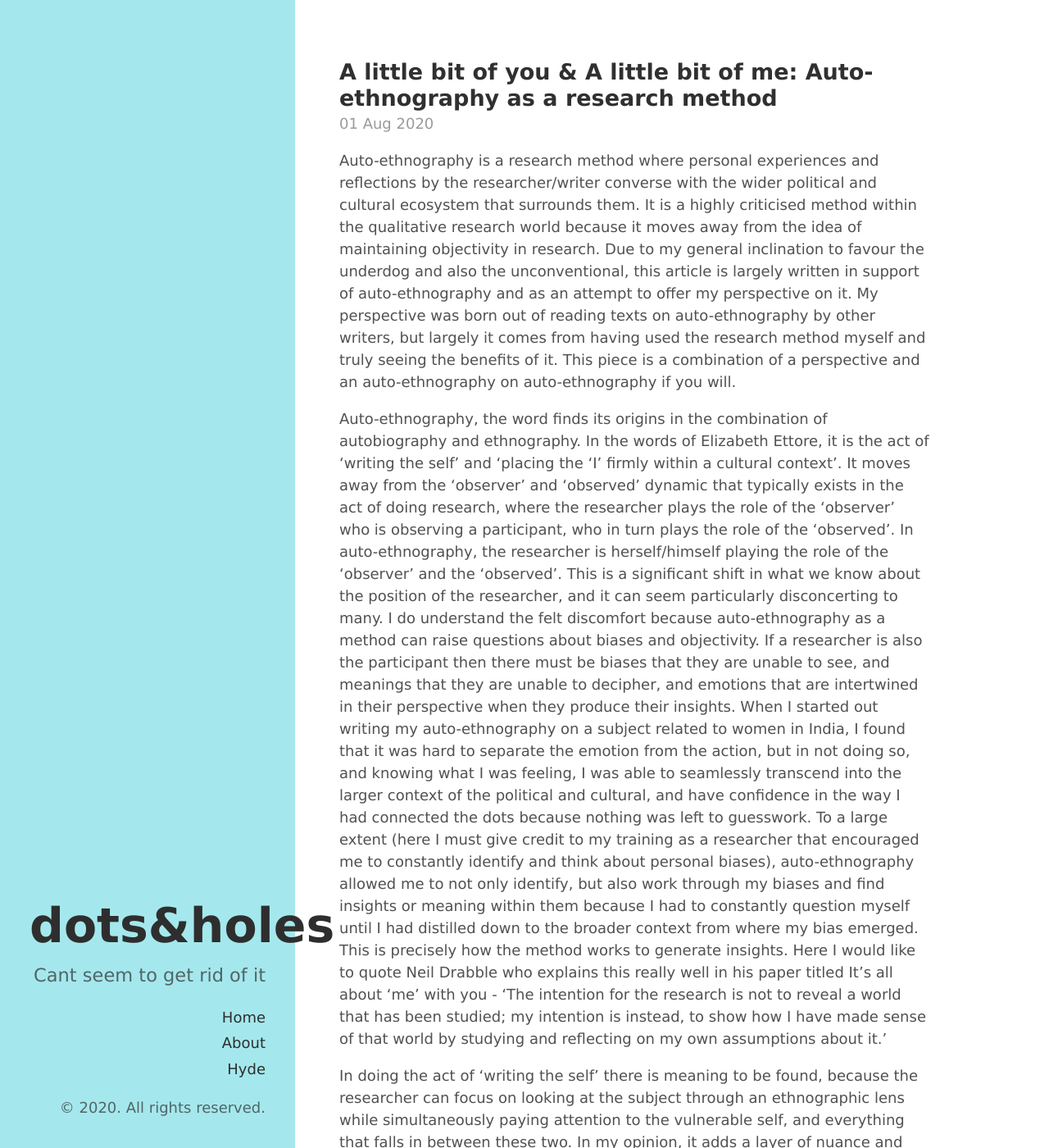
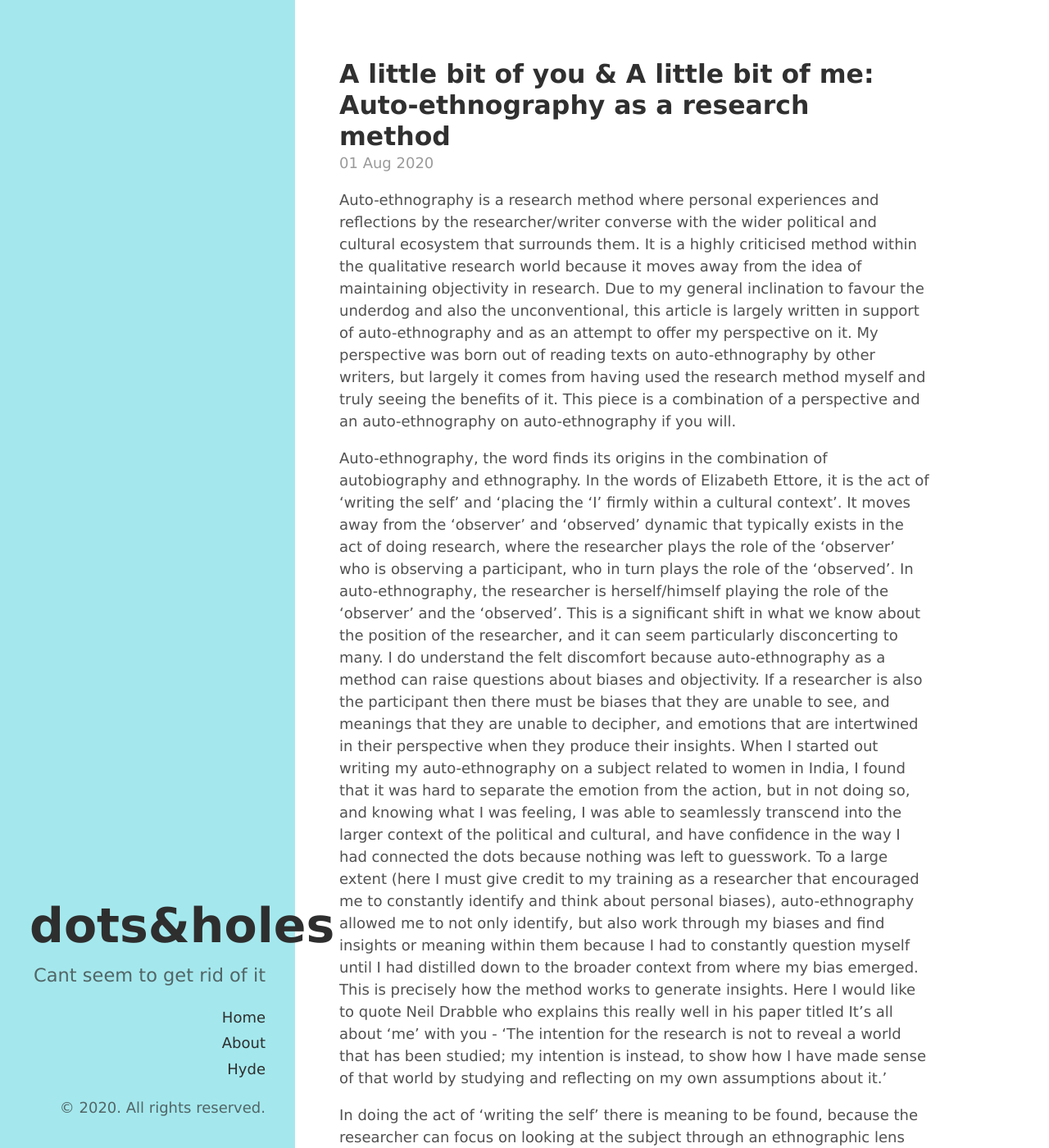
Before and after one commit to dotsandholes/dotsandholes.github.io, a Jekyll site: the page built from index.html, in a window 1280 px wide and 1400 px high. Shown: the whole window at 82% size. Built offline with Jekyll 4.4.1, drawn with Linux system fonts in a browser that asks for light colours; the list of posts is cut into pages by our own code.

Commit message:
Update poole.css

```diff
--- a/public/css/poole.css
+++ b/public/css/poole.css
@@ -88,7 +88,7 @@ h1, h2, h3, h4, h5, h6 {
   text-rendering: optimizeLegibility;
 }
 h1 {
-  font-size: 1.5rem;
+  font-size: 1.75rem;
   font-weight: bold;
 }
 h2 {
```
